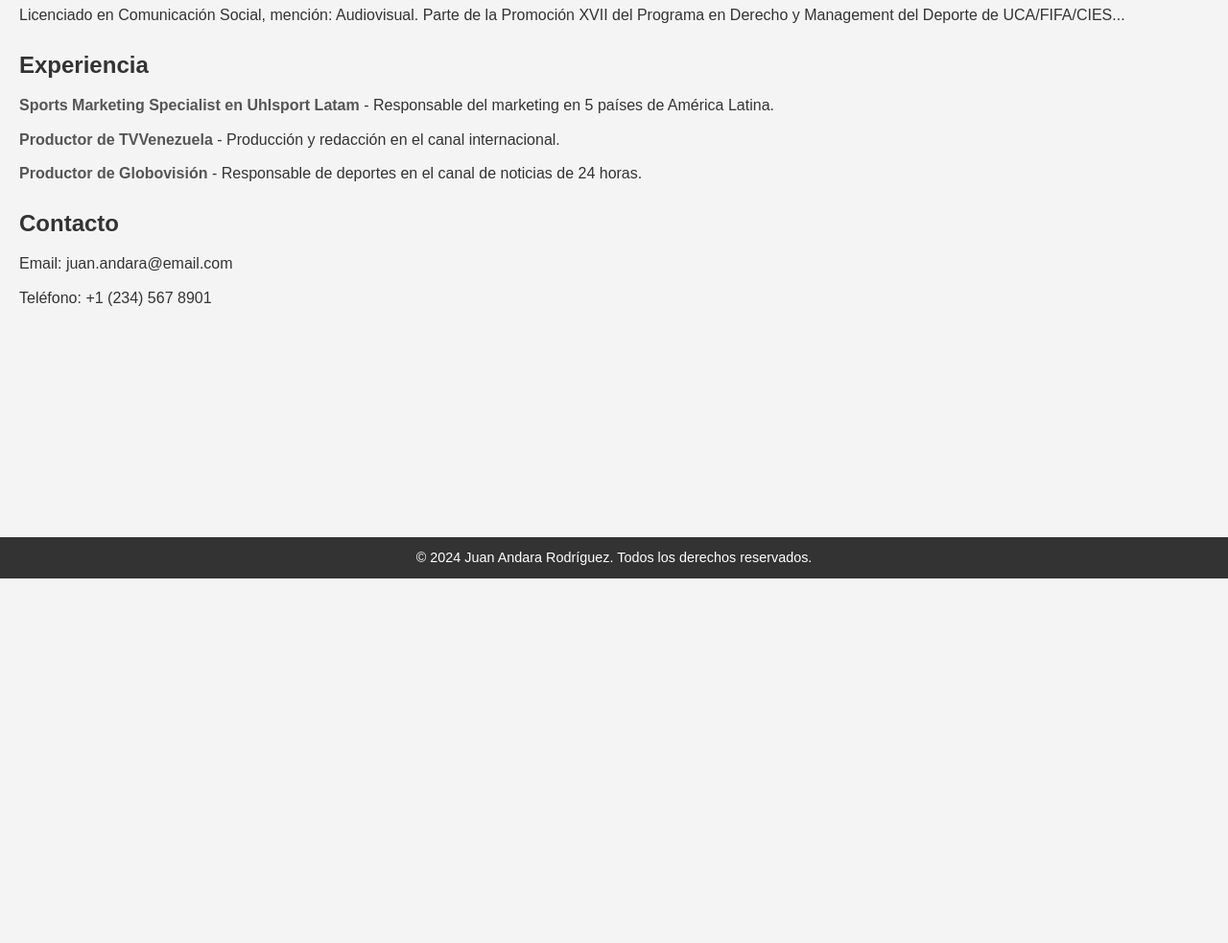
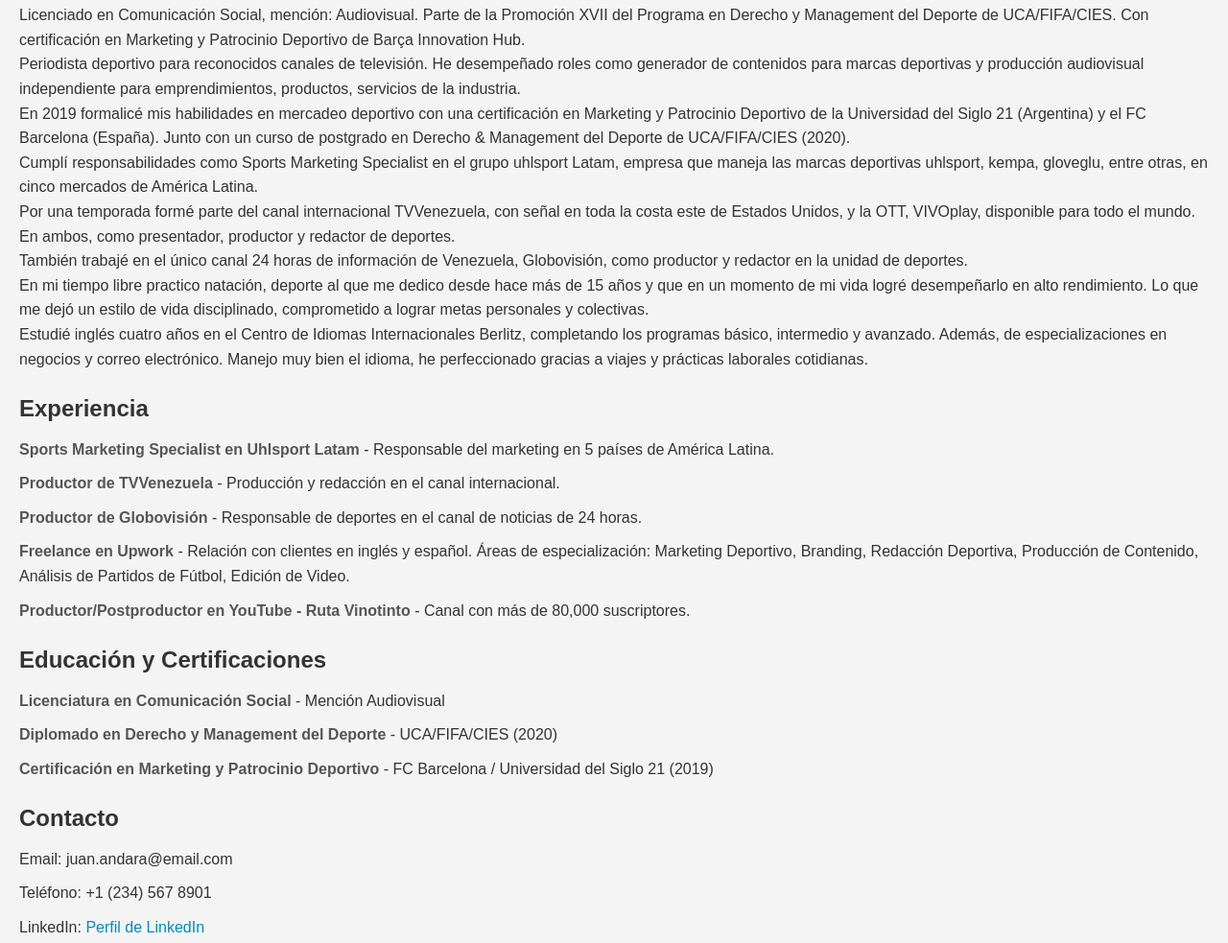
Before and after one commit to eahg1/eahg1.github.io-webpage, a plain HTML site: page index.html in a window 1280 px wide. Shown: the part 197-1180 px from the top of the page at 96% size. Before the commit the page ends 800 px from the top, so only its background shows below. Drawn offline with Linux system fonts and the light colour scheme.

Commit message:
Update v4 Index.html

```diff
--- a/index.html
+++ b/index.html
@@ -16,7 +16,14 @@
 
         <section>
             <h2>Acerca de mí</h2>
-            <p>Licenciado en Comunicación Social, mención: Audiovisual. Parte de la Promoción XVII del Programa en Derecho y Management del Deporte de UCA/FIFA/CIES...</p>
+            <p>Licenciado en Comunicación Social, mención: Audiovisual. Parte de la Promoción XVII del Programa en Derecho y Management del Deporte de UCA/FIFA/CIES. Con certificación en Marketing y Patrocinio Deportivo de Barça Innovation Hub.</p>
+            <p>Periodista deportivo para reconocidos canales de televisión. He desempeñado roles como generador de contenidos para marcas deportivas y producción audiovisual independiente para emprendimientos, productos, servicios de la industria.</p>
+            <p>En 2019 formalicé mis habilidades en mercadeo deportivo con una certificación en Marketing y Patrocinio Deportivo de la Universidad del Siglo 21 (Argentina) y el FC Barcelona (España). Junto con un curso de postgrado en Derecho & Management del Deporte de UCA/FIFA/CIES (2020).</p>
+            <p>Cumplí responsabilidades como Sports Marketing Specialist en el grupo uhlsport Latam, empresa que maneja las marcas deportivas uhlsport, kempa, gloveglu, entre otras, en cinco mercados de América Latina.</p>
+            <p>Por una temporada formé parte del canal internacional TVVenezuela, con señal en toda la costa este de Estados Unidos, y la OTT, VIVOplay, disponible para todo el mundo. En ambos, como presentador, productor y redactor de deportes.</p>
+            <p>También trabajé en el único canal 24 horas de información de Venezuela, Globovisión, como productor y redactor en la unidad de deportes.</p>
+            <p>En mi tiempo libre practico natación, deporte al que me dedico desde hace más de 15 años y que en un momento de mi vida logré desempeñarlo en alto rendimiento. Lo que me dejó un estilo de vida disciplinado, comprometido a lograr metas personales y colectivas.</p>
+            <p>Estudié inglés cuatro años en el Centro de Idiomas Internacionales Berlitz, completando los programas básico, intermedio y avanzado. Además, de especializaciones en negocios y correo electrónico. Manejo muy bien el idioma, he perfeccionado gracias a viajes y prácticas laborales cotidianas.</p>
         </section>
 
         <section>
@@ -25,6 +32,17 @@
                 <li><strong>Sports Marketing Specialist en Uhlsport Latam</strong> - Responsable del marketing en 5 países de América Latina.</li>
                 <li><strong>Productor de TVVenezuela</strong> - Producción y redacción en el canal internacional.</li>
                 <li><strong>Productor de Globovisión</strong> - Responsable de deportes en el canal de noticias de 24 horas.</li>
+                <li><strong>Freelance en Upwork</strong> - Relación con clientes en inglés y español. Áreas de especialización: Marketing Deportivo, Branding, Redacción Deportiva, Producción de Contenido, Análisis de Partidos de Fútbol, Edición de Video.</li>
+                <li><strong>Productor/Postproductor en YouTube - Ruta Vinotinto</strong> - Canal con más de 80,000 suscriptores.</li>
+            </ul>
+        </section>
+
+        <section>
+            <h2>Educación y Certificaciones</h2>
+            <ul>
+                <li><strong>Licenciatura en Comunicación Social</strong> - Mención Audiovisual</li>
+                <li><strong>Diplomado en Derecho y Management del Deporte</strong> - UCA/FIFA/CIES (2020)</li>
+                <li><strong>Certificación en Marketing y Patrocinio Deportivo</strong> - FC Barcelona / Universidad del Siglo 21 (2019)</li>
             </ul>
         </section>
 
@@ -33,6 +51,7 @@
             <ul>
                 <li>Email: juan.andara@email.com</li>
                 <li>Teléfono: +1 (234) 567 8901</li>
+                <li>LinkedIn: <a href="https://www.linkedin.com/in/juan-andara-r-a22285159/">Perfil de LinkedIn</a></li>
             </ul>
         </section>
     </div>
```
